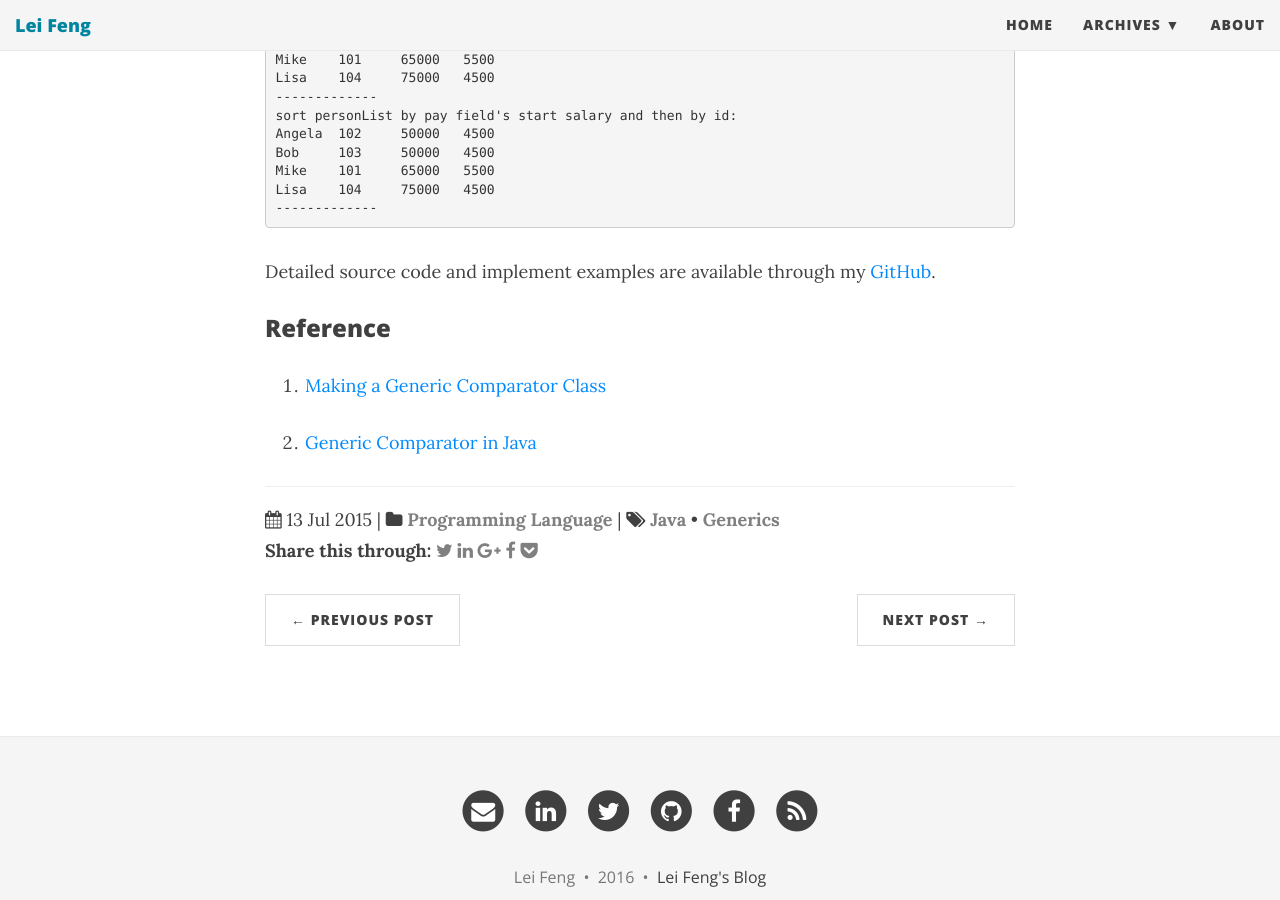
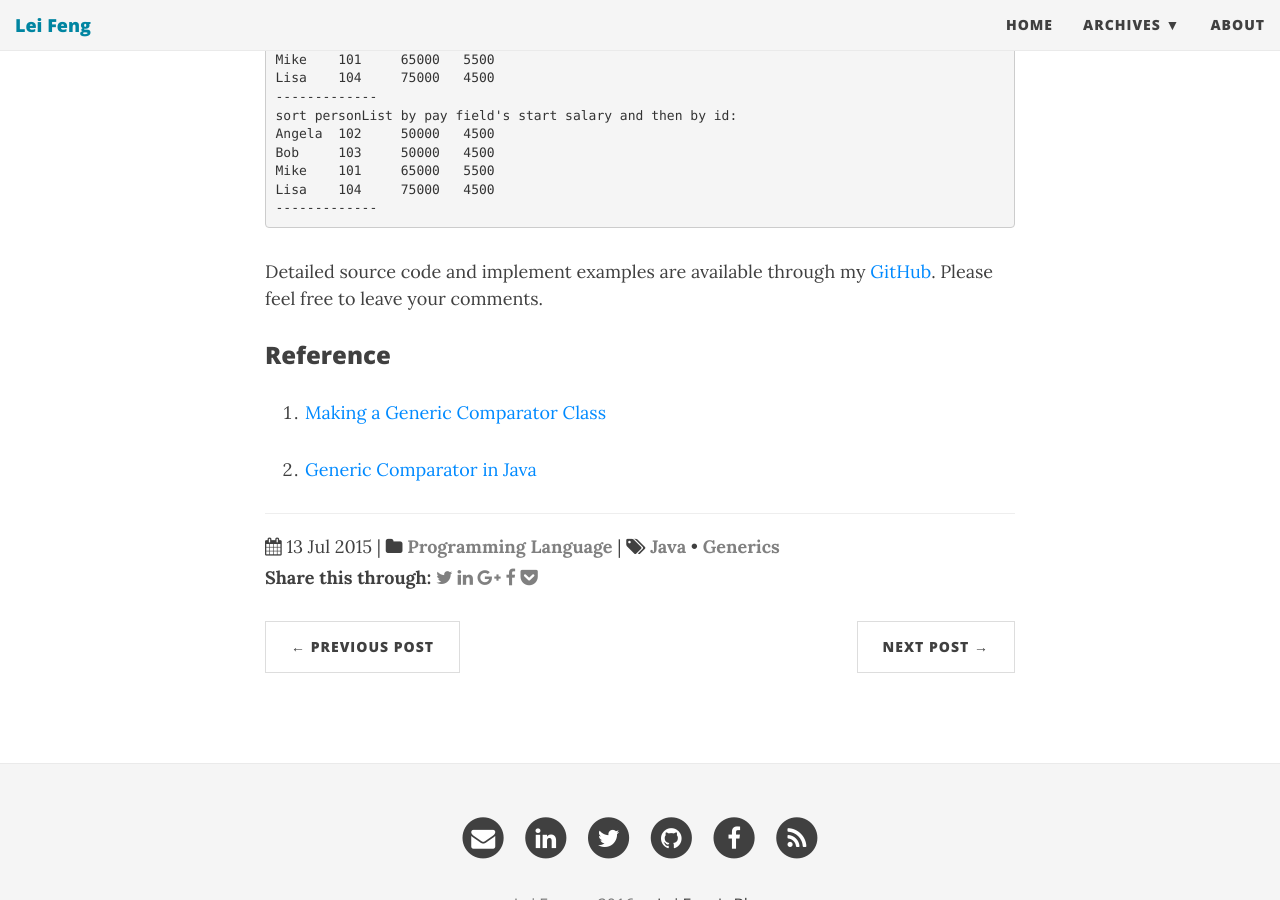
Before and after one commit to stonefl/stonefl.github.io, a Jekyll site: the page built from _posts/2015-07-14-a-generic-comparator-class-for-java-collections-sort.markdown, in a window 1280 px wide and 900 px high, scrolled down 5471 px. Built offline with Jekyll 4.4.1, drawn with Linux system fonts in a browser that asks for light colours; nearby versions of some CDN libraries; comment, search, counter and statistics services are not loaded.

Commit message:
Updated 2015-07-14-a-generic-comparator-class-for-java-collections-sort.markdown

```diff
--- a/_posts/2015-07-14-a-generic-comparator-class-for-java-collections-sort.markdown
+++ b/_posts/2015-07-14-a-generic-comparator-class-for-java-collections-sort.markdown
@@ -238,6 +238,7 @@ Lisa	104	75000	4500
 </pre>
 
 Detailed source code and implement examples are available through my [GitHub](https://github.com/stonefl/GenericComparator).
+Please feel free to leave your comments.
 
 
 ### Reference
```
